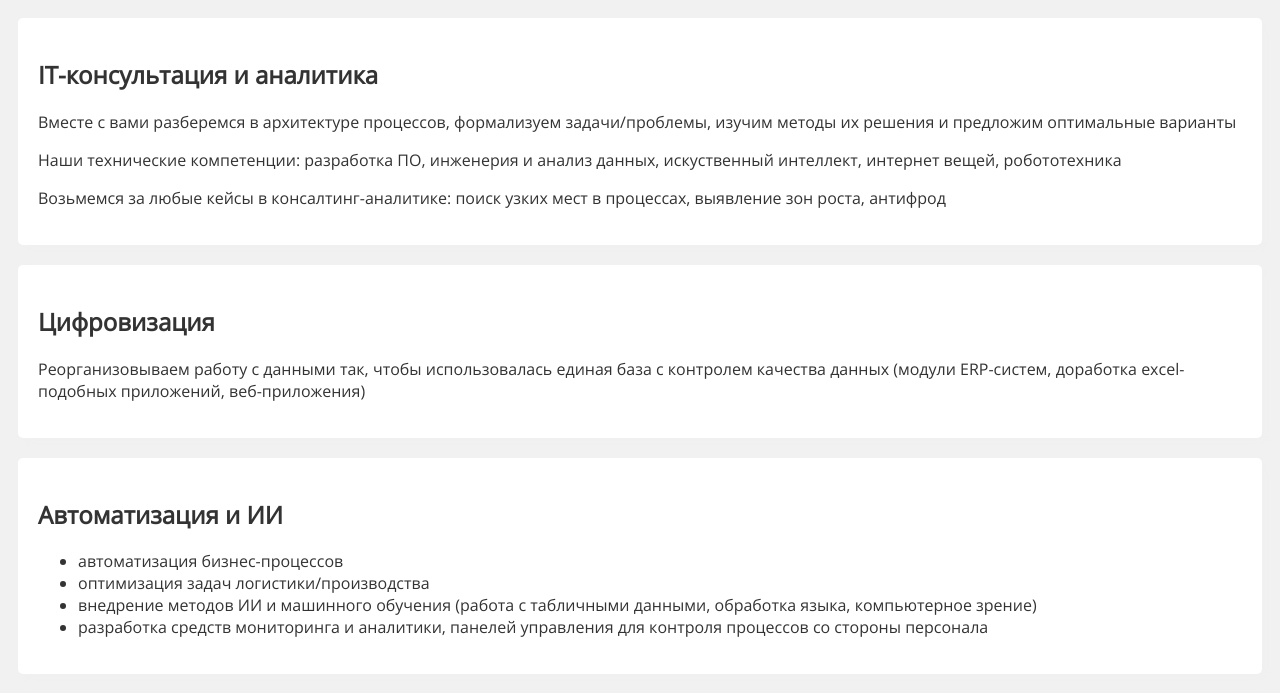
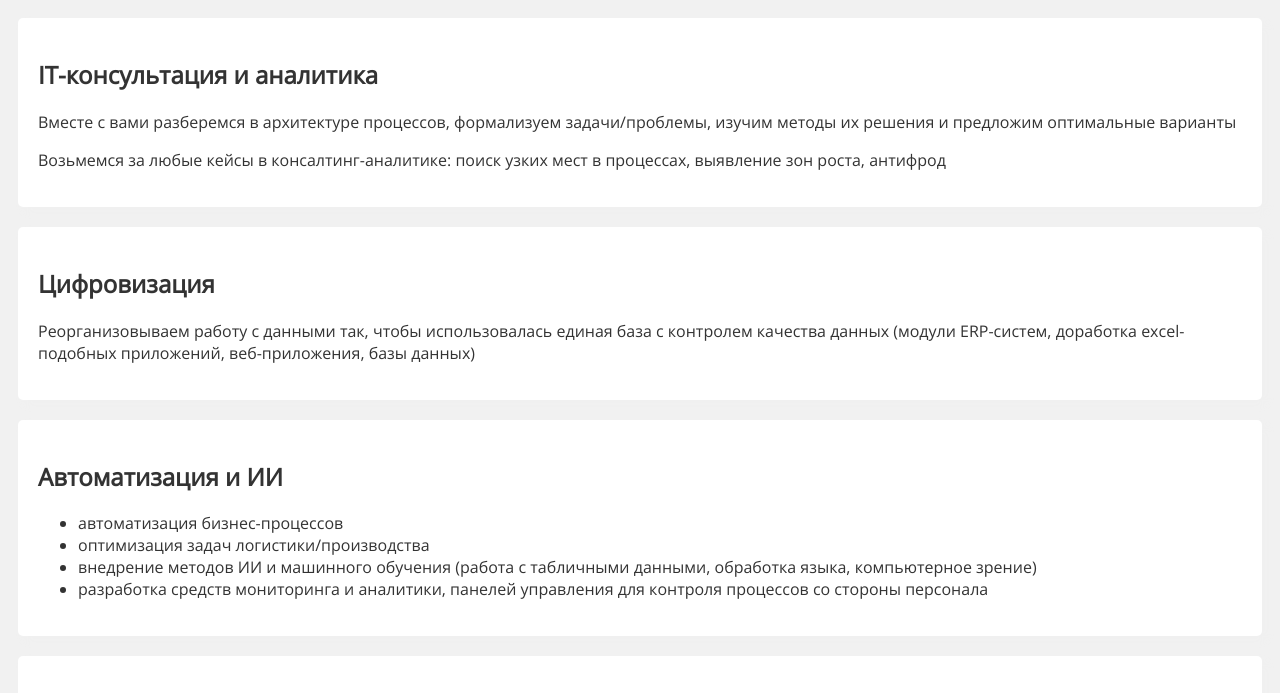
Before and after one commit to starrabb1t/clapeyron, a plain HTML site: page index.html in a window 1280 px wide. Shown: the part 86-779 px from the top of the page. Drawn offline with Linux system fonts and the light colour scheme.

Commit message:
Update index.html

```diff
--- a/index.html
+++ b/index.html
@@ -34,15 +34,13 @@
             <h2>IT-консультация и аналитика</h2>
             <p>Bместе с вами разберемся в архитектуре процессов, формализуем задачи/проблемы, изучим методы их решения и
                 предложим оптимальные варианты</p>
-            <p>Наши технические компетенции: разработка ПО, инженерия и анализ данных, искуственный интеллект, интернет
-                вещей, робототехника</p>
-            <p>Возьмемся за любые кейсы в консалтинг-аналитике: поиск узких мест в процессах, выявление зон роста, антифрод </p>
+            <p>Возьмемся за любые кейсы в консалтинг-аналитике: поиск узких мест в процессах, выявление зон роста, антифрод</p>
         </div>
 
         <div class="card">
             <h2>Цифровизация</h2>
             <p>Реорганизовываем работу с данными так, чтобы использовалась единая база с контролем качества данных
-                (модули ERP-систем, доработка excel-подобных приложений, веб-приложения)</p>
+                (модули ERP-систем, доработка excel-подобных приложений, веб-приложения, базы данных)</p>
         </div>
 
         <div class="card">
```
